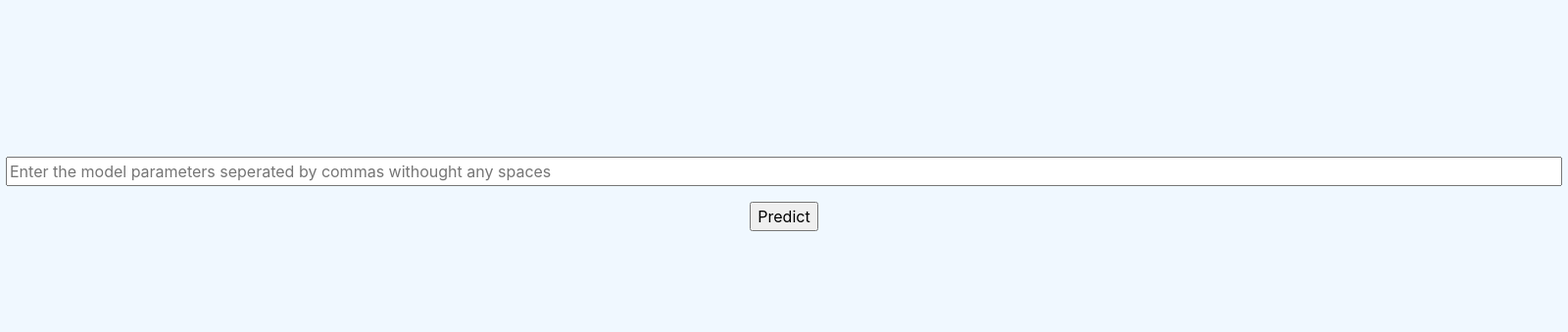
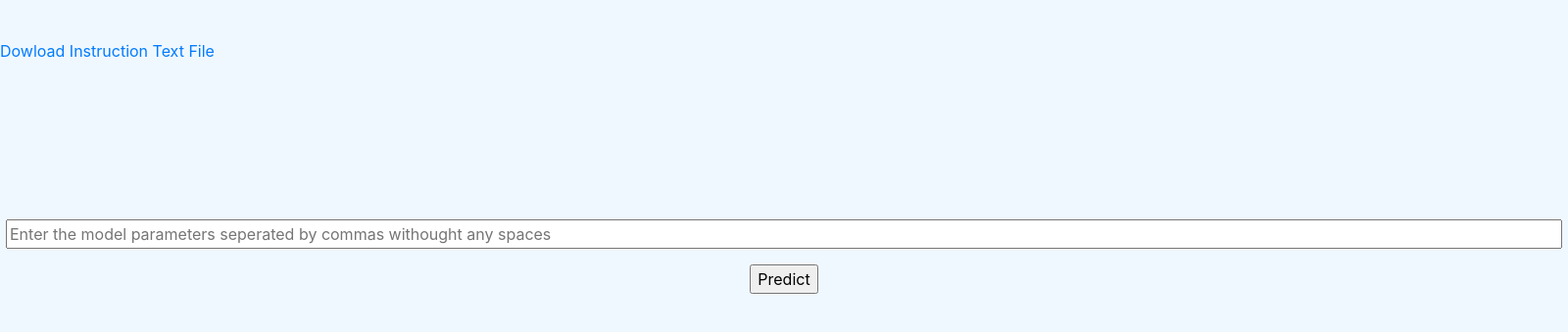
Before and after one commit to AliAlShah/ML-ModelShare, a Flask app: a page that uses templates/viewmodel.html in a window 1600 px wide. Shown: the part 56-395 px from the top of the page at 98% size. Run offline with Flask 2, Linux system fonts and the light colour scheme; data comes from the database, SQL or seed files in the repository.

Commit message:
Added download instruction feature
Added link to download instructions for certain model.
changed a bit of the front end html

```diff
--- a/app.py
+++ b/app.py
@@ -1,3 +1,4 @@
+from fileinput import filename
 from flask import Flask, flash, redirect, session, url_for, render_template, request, send_file
 from flask_sqlalchemy import SQLAlchemy
 from flask_migrate import Migrate
@@ -69,6 +70,9 @@ def view():
 def view_model(name):
     mymodel = models.query.filter_by(filename=name).first()
 
+
+    #return send_file(BytesIO(mymodel.instructions), attachment_filename="openwithnotepad")
+
     if request.method == "POST":
         parameters = request.form["parameters"]
         parameters = parameters.split(",")
@@ -105,6 +109,11 @@ def search():
             return redirect(url_for("view_model", name=searched_name))
     return render_template("search.html")
 
+@app.route("/download/<instructname>")
+def download_instruct(instructname):
+    mymodel = models.query.filter_by(filename=instructname).first()
+    return send_file(BytesIO(mymodel.instructions), attachment_filename="openFileInNotepad")
+
 
 if __name__ == "__main__":
     db.create_all()
--- a/templates/viewmodel.html
+++ b/templates/viewmodel.html
@@ -4,6 +4,8 @@
 {% block content %}
 <p>&ensp;</p>
 
+<a href = {{ url_for('download_instruct' ,instructname=model.filename) }}>Dowload Instruction Text File</a>
+<p>&ensp;</p>
     <p>{{model.filename}}</p>
     <p>&ensp;</p>
     <p>{{model.filedescription}}</p>
```
